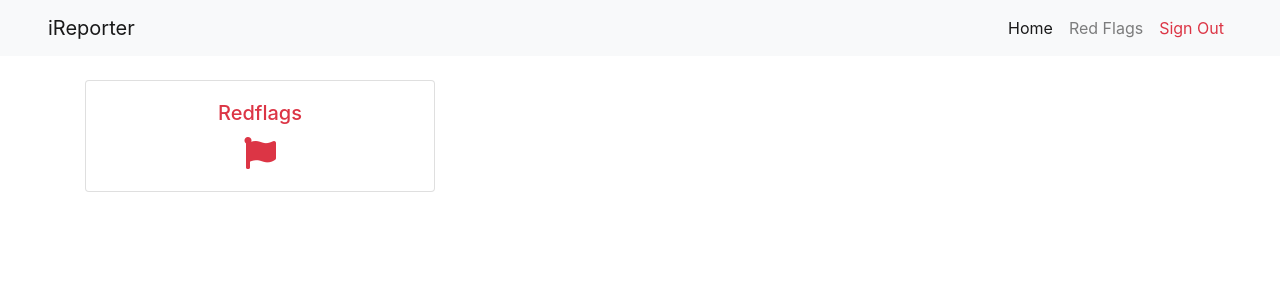
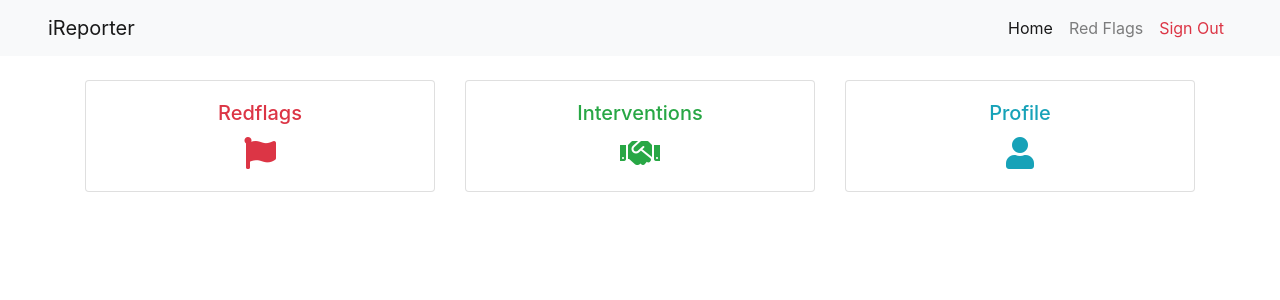
Before and after one commit to Raywire/ireporter-frontend, a React app: page / in a window 1280 px wide. Shown: the top 300 px of the page. Built offline with nearby package versions, Linux system fonts and the light colour scheme; sample sign-in values are in the browser's storage.

Commit message:
[#166234238] Updates config files and Homepage

```diff
--- a/server.js
+++ b/server.js
@@ -11,6 +11,6 @@ app.listen(port, () => console.log(`Listening on port ${port}`));
 app.use(express.static(path.join(__dirname, 'dist/')));
 
 // wildcard route
-app.get('/*', (req, res) => {
-  res.sendFile(path.join(__dirname + 'src/index.html'));
+app.get('/', (req, res) => {
+  res.sendFile(path.join(__dirname + 'index.html'));
 });
--- a/src/containers/dashboard/Home.js
+++ b/src/containers/dashboard/Home.js
@@ -21,6 +21,26 @@ class Home extends Component {
               </div>
             </Link>
           </div>
+          <div className="col-sm-4">
+            <Link to="/interventions">
+              <div className="card">
+                <div className="card-body">
+                  <h5 className="card-title text-success text-center">Interventions</h5>
+                  <p className="card-text text-center text-success"><i className="fa fa-handshake fa-2x" aria-hidden="true"></i></p>
+                </div>
+              </div>
+            </Link>
+          </div>
+          <div className="col-sm-4">
+            <Link to="/profile">
+              <div className="card">
+                <div className="card-body">
+                  <h5 className="card-title text-info text-center">Profile</h5>
+                  <p className="card-text text-center text-info"><i className="fa fa-user fa-2x" aria-hidden="true"></i></p>
+                </div>
+              </div>
+            </Link>
+          </div>
           </div>
         </div>
       )
```
Also changed, not shown: package.json (+8 -8 lines).
